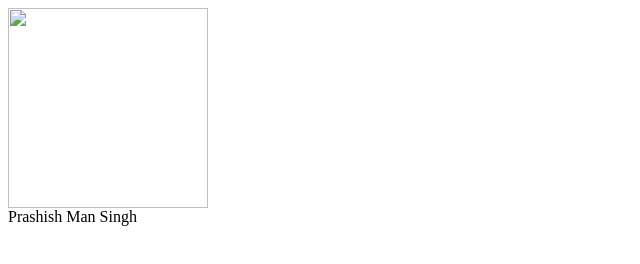
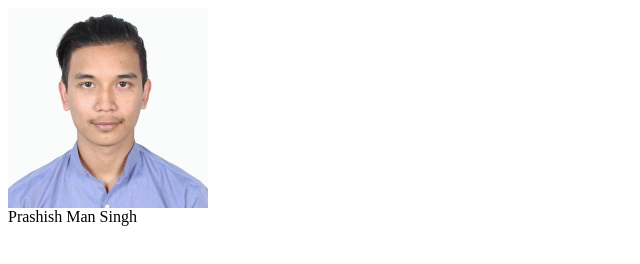
Before and after one commit to PrashishMSingh/PrashishMSingh.github.io, a plain HTML site: page index.html in a window 1280 px wide. Shown: the whole page, without its empty margins (0-640 px from the left). Drawn offline with Linux system fonts and the light colour scheme.

Commit message:
fixed image path

```diff
--- a/index.html
+++ b/index.html
@@ -8,7 +8,7 @@
 	<div class = "main-container">
 		<div class = "top-container">
 			<div class = "left-wrapper">
-				<img src = "./images/profile.jpeg" width = "200" height = "200">
+				<img src ="./image/profile.jpeg" width = "200" height = "200">
 			</div>
 			<div class ="right-wrapper">
 				<span>Prashish Man Singh</p>
```
